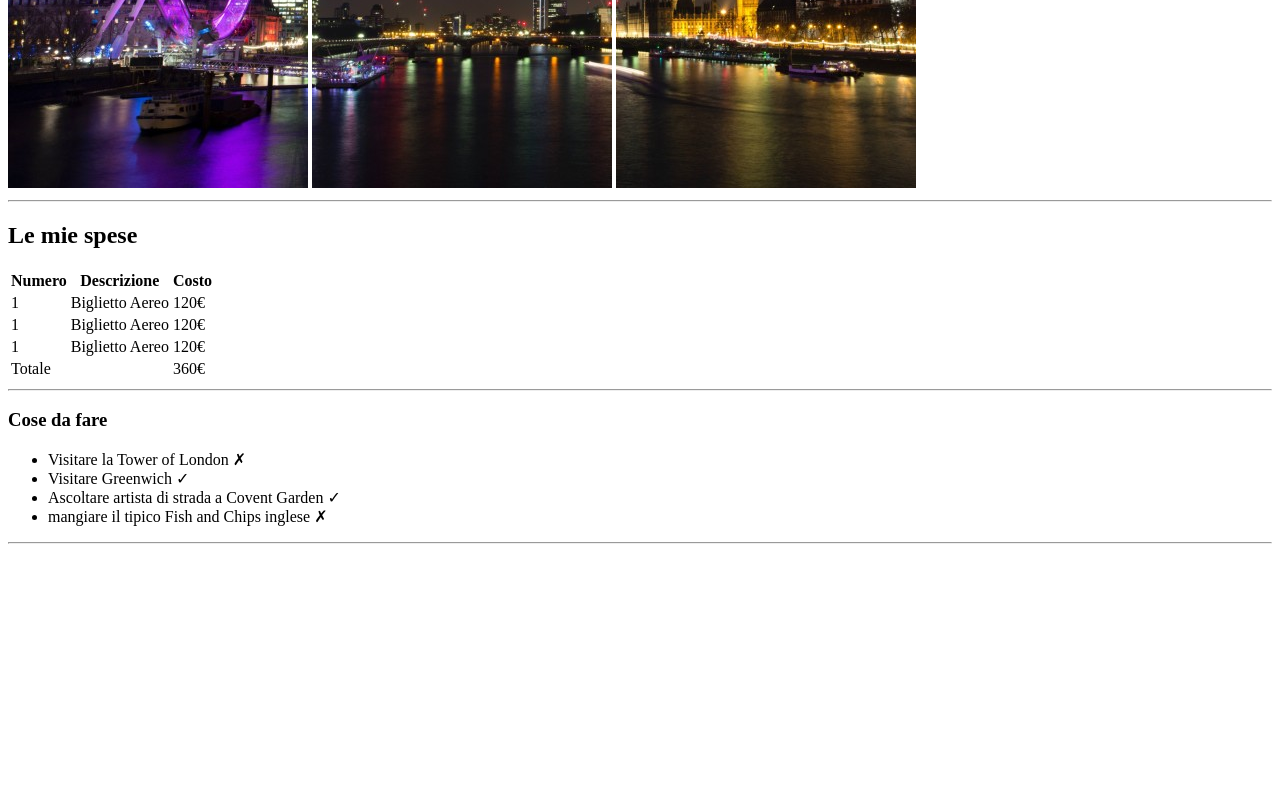
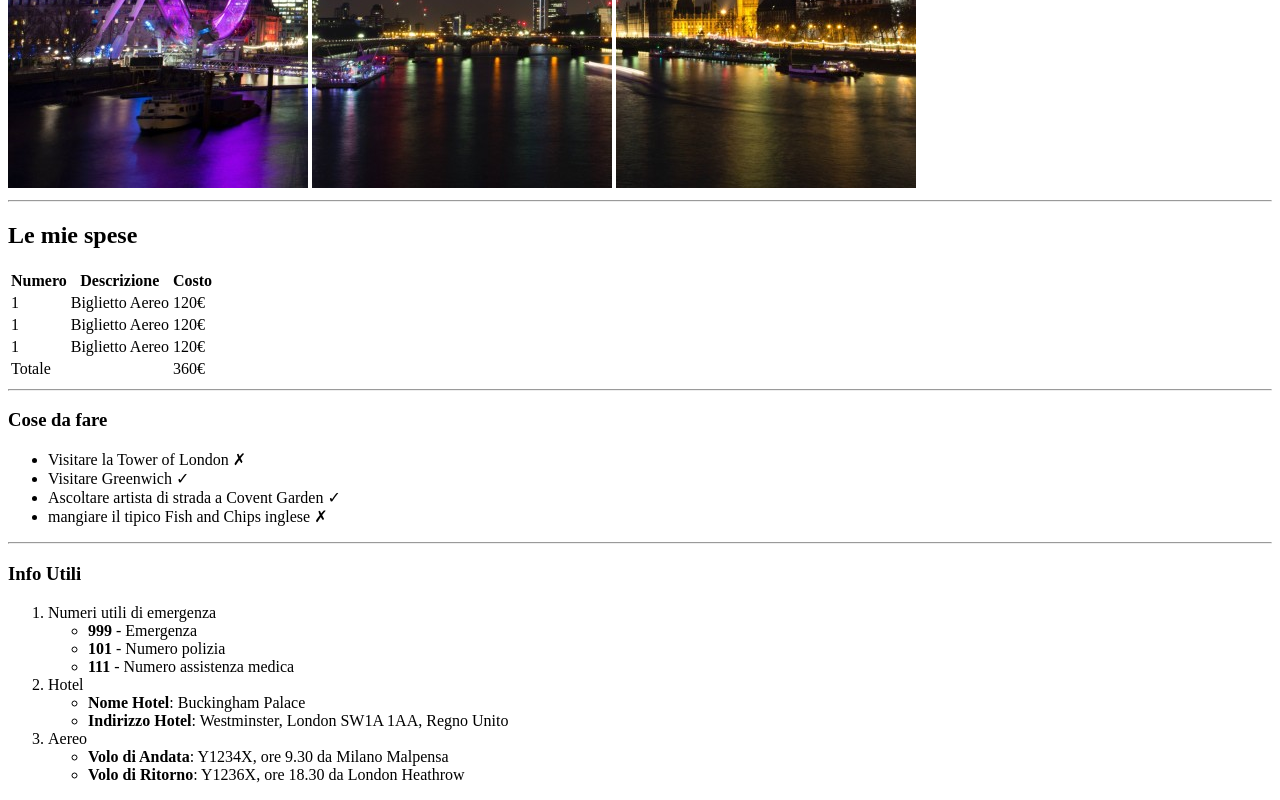
Before and after one commit to matteodragotto/html-london-trip, a plain HTML site: page index.html in a window 1280 px wide. Shown: the part 492-1292 px from the top of the page. Before the commit the page ends 1044 px from the top, so only its background shows below. Drawn offline with Linux system fonts and the light colour scheme.

Commit message:
[add] lista info utili

```diff
--- a/index.html
+++ b/index.html
@@ -78,6 +78,31 @@
     </Section>
     <hr>
 
+    <!--creazione lista info utili-->
+    <section>
+      <h3>Info Utili</h3>
+       <ol>
+        <li>Numeri utili di emergenza
+          <ul style="list-style-type:circle;">
+            <li><strong>999</strong> - Emergenza</li>
+            <li><strong>101</strong> - Numero polizia</li>
+            <li><strong>111</strong> - Numero assistenza medica</li>
+          </ul>
+        </li>
+        <li>Hotel
+          <ul style="list-style-type:circle;">
+            <li><strong>Nome Hotel</strong>: Buckingham Palace</li>
+            <li><strong>Indirizzo Hotel</strong>: Westminster, London SW1A 1AA, Regno Unito</li>
+            </ul>
+        </li>
+        <li>Aereo
+          <ul style="list-style-type:circle;">
+            <li><strong>Volo di Andata</strong>: Y1234X, ore 9.30 da Milano Malpensa</li>
+            <li><strong>Volo di Ritorno</strong>: Y1236X, ore 18.30 da London Heathrow</li>
+            </ul>
+        </li>
+       </ol>
+    </section>
 
 
 
```
